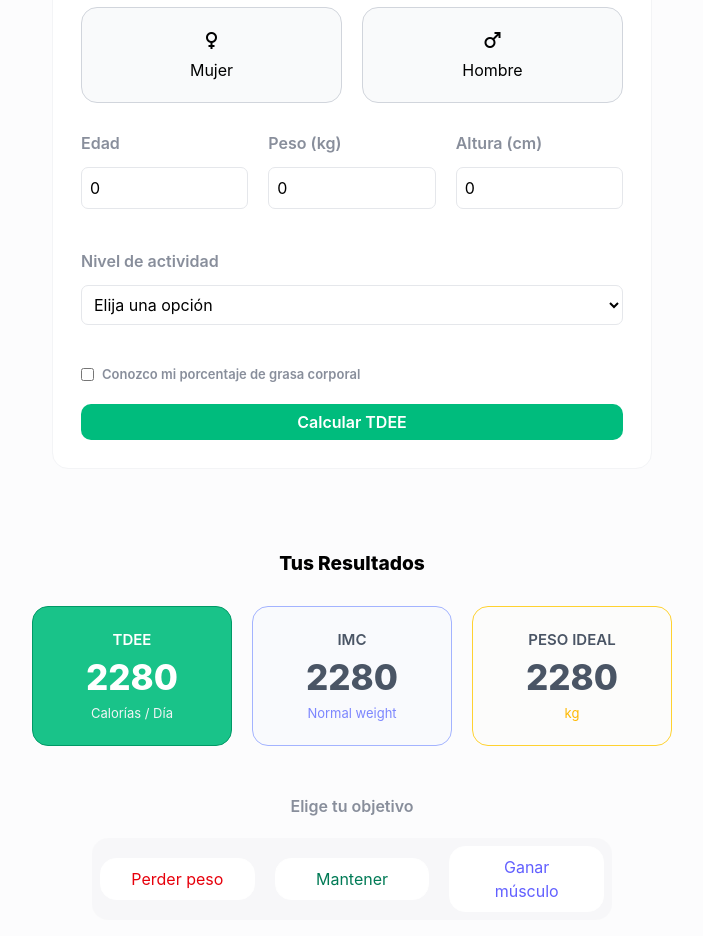
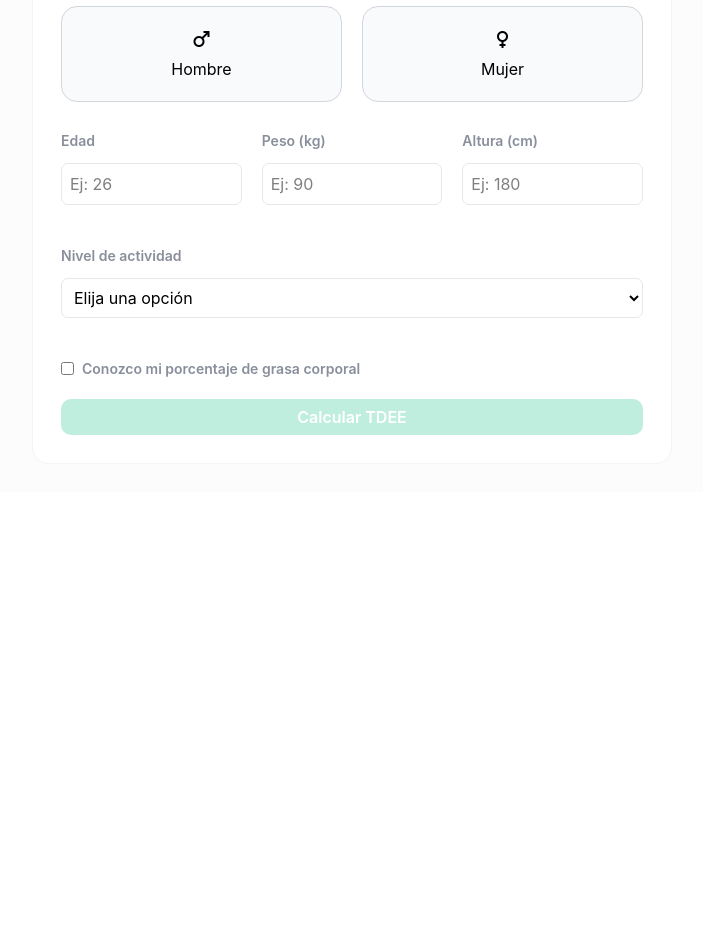
Before and after one commit to facudaddese/calculadora-tdee, a React (Vite) app: page / in a window 1280 px wide. Shown: the part 400-1336 px from the top of the page, without its empty margins (288-991 px from the left). After the commit the page ends 892 px from the top, so only its background shows below. Built offline with nearby package versions, Linux system fonts and the light colour scheme.

Commit message:
en funcionamiento el form

```diff
--- a/src/components/form/Form.tsx
+++ b/src/components/form/Form.tsx
@@ -1,56 +1,124 @@
-import { useState } from "react";
+import { useState, type Dispatch } from "react";
 import { useForm } from "../hooks/useForm";
+import type { Activity, GenderInput } from "../../types/Types";
+import type { Action } from "../../reducers/useReducer";
 
-const styleGender =
-  "text-center border border-gray-300 rounded-2xl p-5 w-full cursor-pointer bg-gray-50 hover:border-emerald-300 hover:bg-emerald-50";
+const styleGender = "text-center border rounded-2xl p-5 w-full cursor-pointer";
 const styleInput =
-  "my-3 p-2 border border-gray-200 rounded-[7px] w-full focus:outline-none focus:border-emerald-400 y-300";
-const styleDiv = "flex flex-col";
-const styleLabel = "text-gray-500/80 font-semibold";
+  "my-3 p-2 border border-gray-200 rounded-[7px] w-full focus:outline-none focus:border-emerald-500 y-300";
+const styleDiv = "flex flex-col w-full";
+const styleLabel = "text-gray-500/80 font-semibold text-[14px]";
 
-const Form = () => {
+interface FormProps {
+  dispatch: Dispatch<Action>;
+}
+
+const Form = ({ dispatch }: FormProps) => {
   const [view, setView] = useState(false);
-  const { input, handleInput } = useForm();
-  const { edad, peso, altura, actividad, grasaCorporal } = input;
+  const [gender, setGender] = useState<GenderInput>("");
+  const initialForm = {
+    age: "",
+    weight: "",
+    height: "",
+    activity: "",
+    bodyFat: "",
+  };
+  const { input, setInput, handleInput } = useForm(initialForm);
+  const { age, weight, height, activity, bodyFat } = input;
 
-  const options = [
+  const isInvalid = () => {
+    return (
+      gender === "" ||
+      Number(age) <= 0 ||
+      Number(weight) <= 0 ||
+      Number(height) <= 0 ||
+      activity === "" ||
+      (view && Number(bodyFat) <= 0)
+    );
+  };
+
+  const options: Activity[] = [
     { id: 1, value: "", label: "Elija una opción" },
-    { id: 2, value: 1.2, label: "Sedentario (trabajo de oficina)" },
-    { id: 3, value: 1.375, label: "Ejercicio Ligero (1-2 días/semana)" },
-    { id: 4, value: 1.55, label: "Ejercicio Moderado (3-5 días/semana)" },
-    { id: 5, value: 1.725, label: "Ejercicio Intenso (6-7 días/semana)" },
-    { id: 6, value: 1.9, label: "Muy Activo (2x por día)" },
-    { id: 7, value: 2.3, label: "Atleta Élite (Profesional)" },
+    { id: 2, value: "1.2", label: "Sedentario (trabajo de oficina)" },
+    { id: 3, value: "1.375", label: "Ejercicio Ligero (1-2 días/semana)" },
+    { id: 4, value: "1.55", label: "Ejercicio Moderado (3-5 días/semana)" },
+    { id: 5, value: "1.725", label: "Ejercicio Intenso (6-7 días/semana)" },
+    { id: 6, value: "1.9", label: "Muy Activo (2x por día)" },
+    { id: 7, value: "2.3", label: "Atleta Élite (Profesional)" },
   ];
 
+  const handleSubmit: React.SubmitEventHandler<HTMLFormElement> = (e) => {
+    e.preventDefault();
+    if (gender !== "")
+      dispatch({
+        type: "calculate",
+        payload: { gender, age, weight, height, activity, bodyFat },
+      });
+  };
+
+  const handleReset = () => {
+    dispatch({ type: "reset" });
+    setGender("");
+    setView(false);
+    setInput(initialForm);
+  };
+
   return (
-    <section className="flex items-center justify-center py-10 px-5">
+    <section className="flex items-center justify-center py-7 px-5">
       <form
-        onSubmit={(e) => e.preventDefault()}
-        className="border border-gray-100 bg-white rounded-2xl p-7 max-w-150"
+        onSubmit={handleSubmit}
+        className="border border-gray-100 bg-white rounded-2xl p-7 max-w-160"
       >
-        {/* Genero */}
-        <label className={styleLabel}>Género</label>
-        <div className="flex items-center justify-center gap-5 pt-3">
-          <div className={styleGender}>
+        <div className="flex justify-between items-center">
+          {/* gender */}
+          <label className={styleLabel}>Género</label>
+          <span
+            className="text-[13px] underline text-indigo-500 cursor-pointer"
+            onClick={handleReset}
+          >
+            Limpiar
+          </span>
+        </div>
+        <div className="flex gap-5 pt-3">
+          <label
+            className={`${styleGender} peer-checked:border-emerald-600 peer-checked:bg-emerald-50 border-gray-300 bg-gray-50 hover:border-emerald-300 hover:bg-emerald-50 has-checked:border-emerald-600 has-checked:bg-emerald-50`}
+          >
+            <input
+              type="radio"
+              name="gender"
+              value="hombre"
+              checked={gender === "hombre"}
+              onChange={() => setGender("hombre")}
+              className="sr-only"
+            />
+            <span className="material-symbols-outlined">male</span>
+            <p>Hombre</p>
+          </label>
+          <label
+            className={`${styleGender} peer-checked:border-emerald-600 peer-checked:bg-emerald-50 border-gray-300 bg-gray-50 hover:border-emerald-300 hover:bg-emerald-50 has-checked:border-emerald-600 has-checked:bg-emerald-50`}
+          >
+            <input
+              type="radio"
+              name="gender"
+              value="mujer"
+              checked={gender === "mujer"}
+              onChange={() => setGender("mujer")}
+              className="sr-only"
+            />
             <span className="material-symbols-outlined">female</span>
             <p>Mujer</p>
-          </div>
-          <div className={styleGender}>
-            <span className="material-symbols-outlined">male</span>
-            <p>Hombre</p>
-          </div>
+          </label>
         </div>
-        {/* Edad - Peso - Altura */}
-        <div className="flex gap-5 py-7">
+        {/* age - weight - height */}
+        <div className="flex gap-5 py-7 flex-wrap md:flex-nowrap">
           <div className={styleDiv}>
-            <label htmlFor="edad" className={styleLabel}>
+            <label htmlFor="age" className={styleLabel}>
               Edad
             </label>
             <input
-              id="edad"
-              name="edad"
-              value={edad}
+              id="age"
+              name="age"
+              value={age}
               onChange={handleInput}
               type="number"
               placeholder="Ej: 26"
@@ -58,13 +126,13 @@ const Form = () => {
             />
           </div>
           <div className={styleDiv}>
-            <label htmlFor="peso" className={styleLabel}>
+            <label htmlFor="weight" className={styleLabel}>
               Peso (kg)
             </label>
             <input
-              id="peso"
-              name="peso"
-              value={peso}
+              id="weight"
+              name="weight"
+              value={weight}
               onChange={handleInput}
               type="number"
               placeholder="Ej: 90"
@@ -72,13 +140,13 @@ const Form = () => {
             />
           </div>
           <div className={styleDiv}>
-            <label htmlFor="altura" className={styleLabel}>
+            <label htmlFor="height" className={styleLabel}>
               Altura (cm)
             </label>
             <input
-              id="altura"
-              name="altura"
-              value={altura}
+              id="height"
+              name="height"
+              value={height}
               onChange={handleInput}
               type="number"
               placeholder="Ej: 180"
@@ -86,15 +154,15 @@ const Form = () => {
             />
           </div>
         </div>
-        {/* Nivel de actividad */}
+        {/* activity level */}
         <div className={styleDiv}>
-          <label htmlFor="actividad" className={styleLabel}>
+          <label htmlFor="activity" className={styleLabel}>
             Nivel de actividad
           </label>
           <select
-            id="actividad"
-            name="actividad"
-            value={actividad}
+            id="activity"
+            name="activity"
+            value={activity}
             onChange={handleInput}
             className={styleInput}
           >
@@ -105,7 +173,7 @@ const Form = () => {
             ))}
           </select>
         </div>
-        {/* Grasa corporal */}
+        {/* body fat */}
         <div className="flex pt-7 pb-5">
           <input
             id="grasa-corporal"
@@ -122,13 +190,13 @@ const Form = () => {
         </div>
         {view && (
           <div className={styleDiv}>
-            <label htmlFor="grasaCorporal" className={styleLabel}>
+            <label htmlFor="bodyFat" className={styleLabel}>
               Grasa corporal (%)
             </label>
             <input
-              id="grasaCorporal"
-              name="grasaCorporal"
-              value={grasaCorporal}
+              id="bodyFat"
+              name="bodyFat"
+              value={bodyFat}
               onChange={handleInput}
               type="number"
               placeholder="Ej: 15"
@@ -136,7 +204,10 @@ const Form = () => {
             />
           </div>
         )}
-        <button className="bg-emerald-500 rounded-[10px] p-1.5 w-full cursor-pointer text-white font-semibold transition-transform duration-300 ease-in-out hover:-translate-y-0.5 hover:bg-emerald-600">
+        <button
+          className={`bg-emerald-500 rounded-[10px] p-1.5 w-full text-white font-semibold disabled:opacity-25 ${isInvalid() ? "cursor-not-allowed" : "cursor-pointer transition-transform duration-300 ease-in-out hover:-translate-y-0.5 hover:bg-emerald-600"}`}
+          disabled={isInvalid()}
+        >
           Calcular TDEE
         </button>
       </form>
--- a/src/components/goals/Goals.tsx
+++ b/src/components/goals/Goals.tsx
@@ -1,11 +1,11 @@
 const styleBtn =
-  "border border-white bg-white rounded-2xl py-2 px-5 cursor-pointer w-40";
+  "border border-white bg-white rounded-2xl py-2 px-5 cursor-pointer w-full md:w-40";
 
 const Goals = () => {
   return (
-    <section className="pt-5 text-center w-full md:w-130">
+    <section className="py-7 text-center px-5">
       <h3 className="text-gray-500/80 font-semibold">Elige tu objetivo</h3>
-      <div className="flex items-center justify-around flex-wrap my-5 py-2 px-2 gap-5 rounded-2xl bg-gray-100/50 md:flex-nowrap">
+      <div className="flex items-center justify-around flex-wrap my-5 p-3 gap-5 rounded-2xl bg-gray-100/50 md:flex-nowrap">
         <button
           className={`${styleBtn} text-red-600 hover:border hover:border-red-300`}
         >
--- a/src/components/hooks/useForm.ts
+++ b/src/components/hooks/useForm.ts
@@ -1,13 +1,10 @@
 import { useState } from "react";
+import type { DataForm } from "../../types/Types";
 
-export const useForm = () => {
-  const [input, setInput] = useState({
-    edad: 0,
-    peso: 0,
-    altura: 0,
-    actividad: "",
-    grasaCorporal: 0,
-  });
+export const useForm = (
+  initialForm = { age: "", weight: "", height: "", activity: "", bodyFat: "" },
+) => {
+  const [input, setInput] = useState<DataForm>(initialForm);
 
   const handleInput = (
     e:
@@ -17,5 +14,5 @@ export const useForm = () => {
     setInput((prev) => ({ ...prev, [e.target.id]: e.target.value }));
   };
 
-  return { input, handleInput };
+  return { input, setInput, handleInput };
 };
--- a/src/components/main-layout/MainLayout.tsx
+++ b/src/components/main-layout/MainLayout.tsx
@@ -1,11 +1,15 @@
+import { useReducer } from "react";
+import { initialState, reducer } from "../../reducers/useReducer";
 import Form from "../form/Form";
 import Results from "../results/Results";
 
 const MainLayout = () => {
+  const [state, dispatch] = useReducer(reducer, initialState);
+
   return (
     <main className="bg-gray-50/50">
-      <Form />
-      <Results />
+      <Form dispatch={dispatch} />
+      <Results results={state.result} />
     </main>
   );
 };
--- a/src/components/results/Results.tsx
+++ b/src/components/results/Results.tsx
@@ -1,14 +1,20 @@
+import type { ResultsData } from "../../types/Types";
 import Goals from "../goals/Goals";
 
 const styleDivs =
-  "flex flex-col py-2 justify-center items-center rounded-2xl w-50 h-35";
+  "flex flex-col py-2 justify-center items-center rounded-2xl w-55 h-37";
 const styleTitle = "text-[15px] font-semibold";
-const styleStrong = "font-extrabold text-[35px]";
+const styleStrong = "font-extrabold text-[35px] text-center";
 const styleSpan = "text-[13px]";
 
-const Results = () => {
+interface ResultsProps {
+  results: ResultsData | null;
+}
+
+const Results = ({ results }: ResultsProps) => {
   return (
-    <section className="flex justify-center items-center flex-col py-10 px-20">
+    results && (
+      <section className="flex justify-center items-center flex-col py-7">
         <h2 className="text-(length:--secondary-text) font-extrabold">
           Tus Resultados
         </h2>
@@ -18,27 +24,40 @@ const Results = () => {
             className={`${styleDivs} bg-emerald-500/90 border border-emerald-600 text-white`}
           >
             <h3 className={`${styleTitle}`}>TDEE</h3>
-          <strong className={`${styleStrong}`}>2280</strong>
+            <strong className={`${styleStrong}`}>
+              {Math.round(results.tdee)}
+            </strong>
             <span className={`${styleSpan} text-gray-100`}>Calorías / Día</span>
           </div>
           {/* IMC */}
           <div
-          className={`${styleDivs} bg-indigo-50/20 border border-indigo-300`}
+            className={`${styleDivs} border ${results.categoryImc === "Obese" ? "text-red-400 bg-red-200/20" : results.categoryImc === "Overweight" ? "text-amber-400 bg-amber-200/20" : results.categoryImc === "Normal" ? "text-green-400 bg-green-200/20" : results.categoryImc === "Underweight" && "text-orange-400 bg-orange-200/20"}`}
           >
             <h3 className={`${styleTitle} text-gray-600`}>IMC</h3>
-          <strong className={`${styleStrong} text-gray-600`}>2280</strong>
-          <span className={`${styleSpan} text-indigo-400`}>Normal weight</span>
+            <strong className={`${styleStrong} text-gray-600`}>
+              {Math.round(results.imc)}
+            </strong>
+            <span
+              className={`${styleSpan} ${results.categoryImc === "Obese" ? "text-red-600 " : results.categoryImc === "Overweight" ? "text-amber-600 " : results.categoryImc === "Normal" ? "text-green-600 " : results.categoryImc === "Underweight" && "text-orange-400 "} `}
+            >
+              {results.categoryImc}
+            </span>
           </div>
-        {/* PESO IDEAL */}
-        <div className={`${styleDivs} bg-amber-50/10 border border-amber-300`}>
-          <h3 className={`${styleTitle} text-gray-600`}>PESO IDEAL</h3>
-          <strong className={`${styleStrong} text-gray-600`}>2280</strong>
-          <span className={`${styleSpan} text-amber-400`}>kg</span>
+          {/* Ideal weight */}
+          <div
+            className={`${styleDivs} border-violet-300 bg-violet-100/20 border`}
+          >
+            <h3 className={`${styleTitle} text-violet-500`}>PESO IDEAL</h3>
+            <strong
+              className={`${styleStrong} text-gray-600`}
+            >{`${results.idealWeight.min.toFixed(1)} - ${results.idealWeight.max.toFixed(1)}`}</strong>
+            <span className={`${styleSpan} text-violet-500`}>kg</span>
           </div>
         </div>
-      {/* Objetivo */}
+        {/* Goals */}
         <Goals />
       </section>
+    )
   );
 };
 
--- /dev/null
+++ b/src/components/utils/Calculations.tsx
@@ -0,0 +1,38 @@
+export function calculateIMC(weight: number, height: number): number {
+  return weight / (height / 100) ** 2;
+}
+
+export function categoryIMC(imc: number): string {
+  if (imc < 18.5) return "Underweight";
+  if (imc < 25) return "Normal";
+  if (imc < 30) return "Overweight";
+  return "Obese";
+}
+
+export function calculateBMR(
+  gender: "hombre" | "mujer",
+  weight: number,
+  height: number,
+  age: number,
+): number {
+  return gender === "hombre"
+    ? 10 * weight + 6.25 * height - 5 * age + 5
+    : 10 * weight + 6.25 * height - 5 * age - 161;
+}
+
+export function calculateTDEE(bmr: number, activity: number): number {
+  return bmr * activity;
+}
+
+export function calculateIdealWeight(
+  height: number,
+  gender: "hombre" | "mujer",
+) {
+  const base = gender === "hombre" ? 50 : 45.5;
+  const ideal = base + 2.3 * Math.max(0, height / 2.54 - 60);
+
+  return {
+    min: +(ideal * 0.9).toFixed(1),
+    max: +(ideal * 1.1).toFixed(1),
+  };
+}
--- a/src/index.css
+++ b/src/index.css
@@ -6,6 +6,7 @@
 }
 
 :root {
-  --main-text: clamp(1.9rem, 3vw, 3.2rem);
-  --secondary-text: clamp(1rem, 1.8vw, 1.2rem);
+  --main-text: clamp(2rem, 3.2vw, 3.5rem);
+  --description-text:clamp(1rem, 1.8vw, 1.2rem);
+  --secondary-text: clamp(1.4rem, 2vw, 1.8rem);
 }
--- a/src/reducers/useReducer.ts
+++ b/src/reducers/useReducer.ts
@@ -1,11 +1,54 @@
-// type Action = {};
+import {
+  calculateBMR,
+  calculateIdealWeight,
+  calculateIMC,
+  calculateTDEE,
+  categoryIMC,
+} from "../components/utils/Calculations";
+import type { Data, State } from "../types/Types";
 
-// const reducer = (state, action) => {
-//   switch (action.type) {
-//     case "":
-//       break;
+export type Action = { type: "calculate"; payload: Data } | { type: "reset" };
 
-//     default:
-//       return state;
-//   }
-// };
+export const initialState: State = {
+  data: {
+    gender: "hombre",
+    age: "",
+    weight: "",
+    height: "",
+    activity: "",
+    bodyFat: "",
+  },
+  result: null,
+};
+
+export const reducer = (state: State, action: Action): State => {
+  switch (action.type) {
+    case "calculate": {
+      const { weight, height, age, activity, gender } = action.payload;
+
+      const calculateImc = calculateIMC(Number(weight), Number(height));
+      const calculateBmr = calculateBMR(
+        gender,
+        Number(weight),
+        Number(height),
+        Number(age),
+      );
+      const calculateTdee = calculateTDEE(calculateBmr, Number(activity));
+      const calculateIdealW = calculateIdealWeight(Number(height), gender);
+
+      return {
+        data: action.payload,
+        result: {
+          tdee: calculateTdee,
+          imc: calculateImc,
+          categoryImc: categoryIMC(calculateImc),
+          idealWeight: calculateIdealW,
+        },
+      };
+    }
+    case "reset":
+      return initialState;
+    default:
+      return state;
+  }
+};
--- /dev/null
+++ b/src/types/Types.ts
@@ -0,0 +1,32 @@
+export interface Activity {
+  id: number;
+  value: string;
+  label: string;
+}
+
+export type DataForm = {
+  age: string;
+  weight: string;
+  height: string;
+  activity: string;
+  bodyFat?: string;
+};
+
+export type Gender = "hombre" | "mujer";
+export type GenderInput = Gender | "";
+
+export interface Data extends DataForm {
+  gender: Gender;
+}
+
+export type ResultsData = {
+  tdee: number;
+  imc: number;
+  categoryImc: string;
+  idealWeight: { min: number; max: number };
+};
+
+export interface State {
+  data: Data;
+  result: ResultsData | null;
+}
```
Also changed, not shown: src/components/header/Header.tsx (+6 -3 lines). Lines whose indentation alone changed are shown as unchanged.
